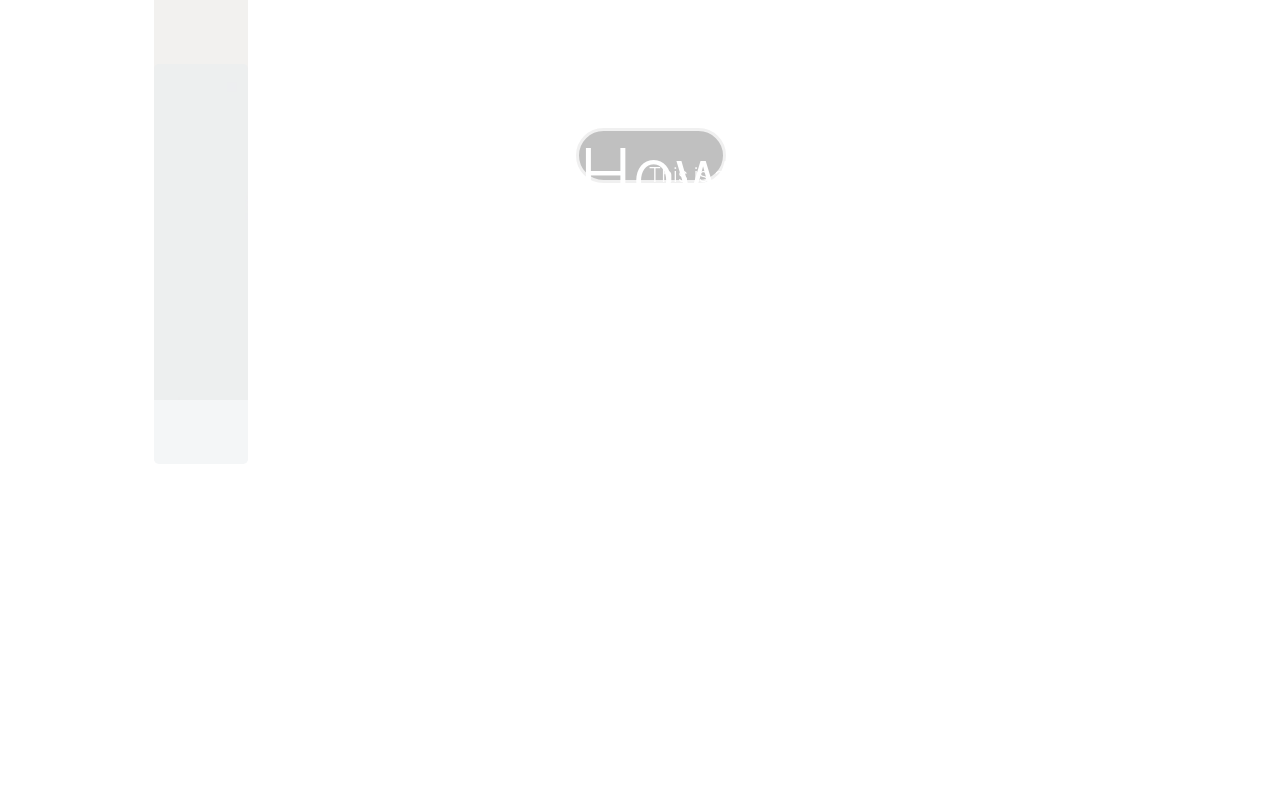
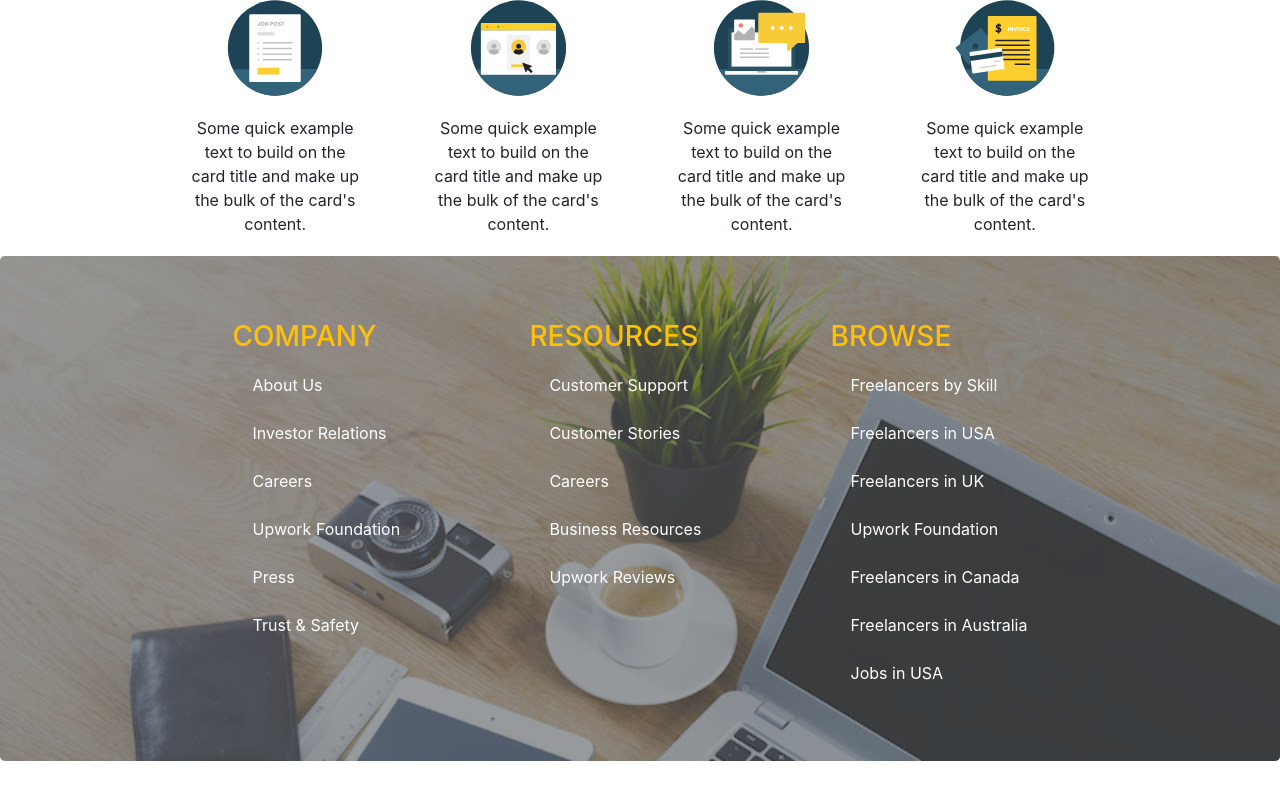
Before and after one commit to maieltayeb/Take-Step-React, a React (Create React App) app: page /welcomePage in a window 1280 px wide. Built offline with nearby package versions, Linux system fonts and the light colour scheme.

Commit message:
Footer and how it work card

```diff
--- a/src/App.js
+++ b/src/App.js
@@ -10,16 +10,13 @@
 function App() {
   return (
     <>
-      {/* <Footer></Footer>
-      <HowItWorkCard></HowItWorkCard> */}
       <Container>
         <Row>
-          <HowITWork></HowITWork>
-          {/* <HowItWorkCard></HowItWorkCard> */}
-
-          {/* <Footer></Footer> */}
+          {/* <HowITWork></HowITWork> */}
+          <HowItWorkCard></HowItWorkCard>
         </Row>
       </Container>
+      <Footer></Footer>
     </>
   );
 }
```
Also changed, not shown: src/Layout/Footer/footer.js (+0 -43 lines).
